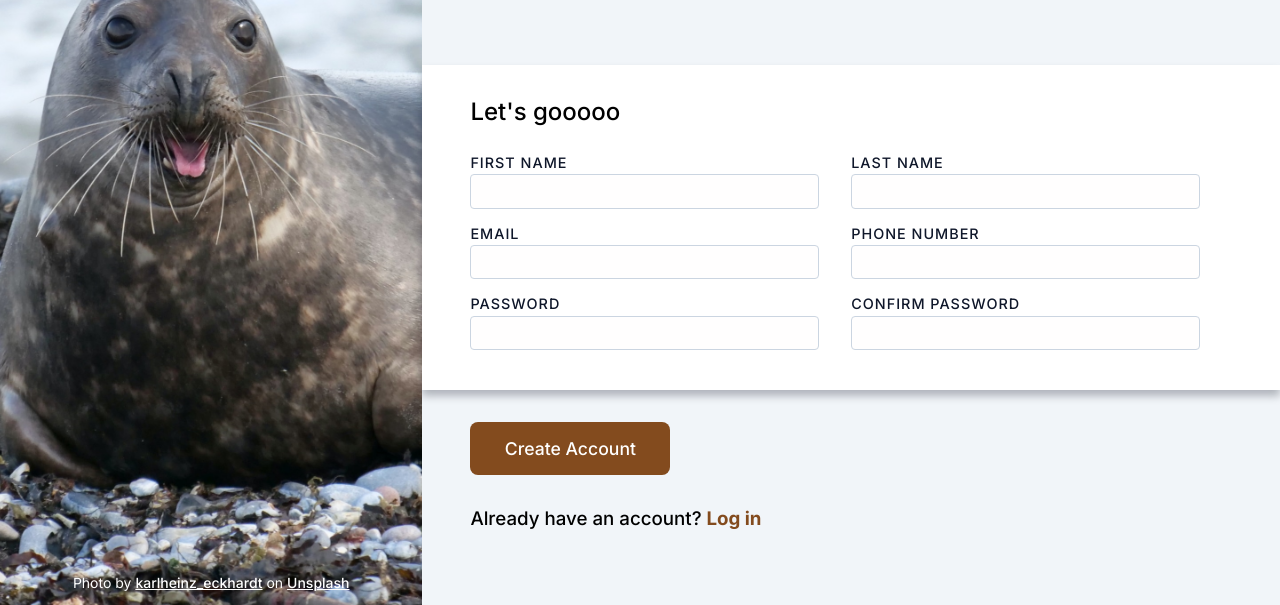
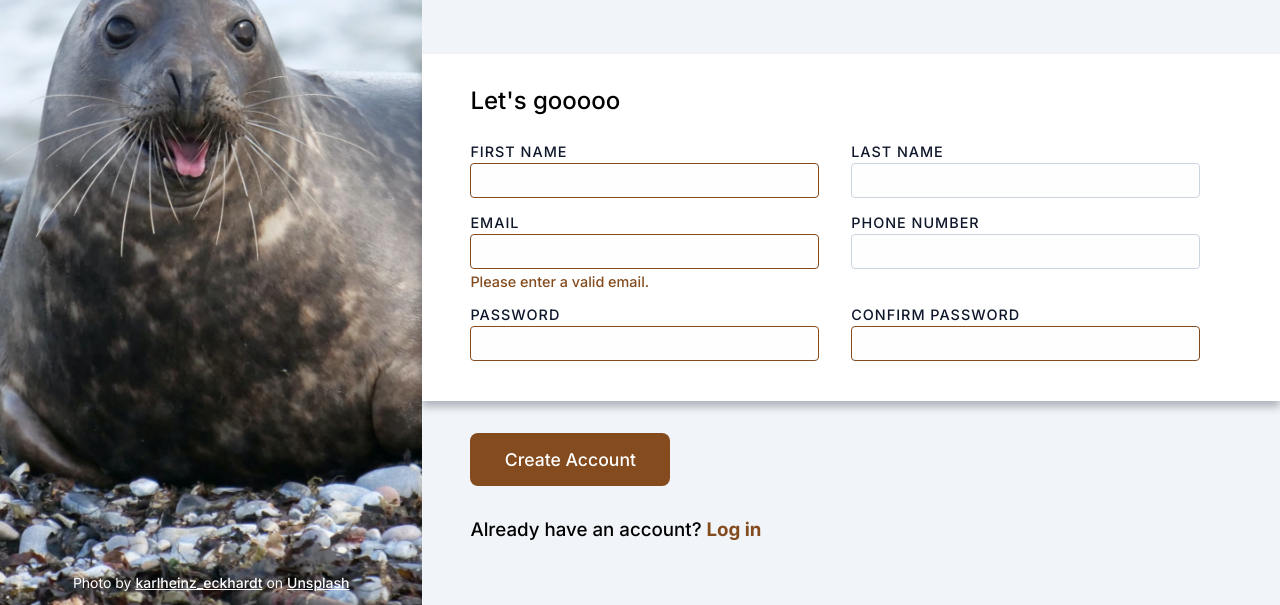
Before and after one commit to EricWritesCode/odin-sign-up-form, a plain HTML site: page index.html in a window 1280 px wide. Shown: the part 195-800 px from the top of the page. Drawn offline with Linux system fonts and the light colour scheme.

Commit message:
Add validation and accompanying formatting

```diff
--- a/index.html
+++ b/index.html
@@ -38,7 +38,7 @@
           <div class="form-fields">
             <div class="form-item">
               <label for="first_name">FIRST NAME</label>
-              <input type="text" name="first_name" id="first_name" />
+              <input type="text" name="first_name" id="first_name" required />
             </div>
             <div class="form-item">
               <label for="last_name">LAST NAME</label>
@@ -46,7 +46,8 @@
             </div>
             <div class="form-item">
               <label for="email_input">EMAIL</label>
-              <input type="email" name="email" id="email_input" />
+              <input type="email" name="email" id="email_input" required />
+              <span class="input-error">Please enter a valid email.</span>
             </div>
             <div class="form-item">
               <label for="phone_num">PHONE NUMBER</label>
@@ -54,11 +55,11 @@
             </div>
             <div class="form-item">
               <label for="pass">PASSWORD</label>
-              <input type="pass" name="pass" id="pass" />
+              <input type="password" name="pass" id="pass" required />
             </div>
             <div class="form-item">
               <label for="pass_confirm">CONFIRM PASSWORD</label>
-              <input type="password" name="pass_confirm" id="pass_confirm" />
+              <input type="password" name="pass_confirm" id="pass_confirm" required />
             </div>
           </div>
       </div>
--- a/styles.css
+++ b/styles.css
@@ -48,7 +48,7 @@ a {
   align-items: center;
 
   opacity: 70%;
-  background-color: #4A5464;
+  background-color: #4a5464;
   overflow: hidden;
 }
 
@@ -131,9 +131,24 @@ label {
   border: 1px solid #cbd5e1;
 }
 
+.input-error {
+  display: none;
+  font-size: 0.9rem;
+  padding-top: 4px;
+  color: #834b1e;
+}
+
 .form-item input:focus {
   outline-color: #94a3b8;
   background-color: #ecfeff;
+}
+
+.form-item input:invalid {
+  border: 1px solid #834b1e;
+}
+
+.form-item input:invalid + .input-error {
+  display: block;
 }
 
 .submit_button {
@@ -141,7 +156,7 @@ label {
   margin-left: 3rem;
   padding: 1rem 2rem;
 
-  background-color: #834B1E;
+  background-color: #834b1e;
   color: white;
   font-size: 1.1rem;
   border-radius: 8px;
@@ -156,7 +171,7 @@ label {
   padding: 0;
   font-weight: 700;
   text-decoration: none;
-  color: #834B1E;
+  color: #834b1e;
 }
 
 @media (max-width: 600px) {
@@ -165,6 +180,4 @@ label {
   }
 }
 
-/* TODO - Validation formatting */
-/* TODO - Passwords need an error class? */
 /* TODO - Javascript to check password match */
```
